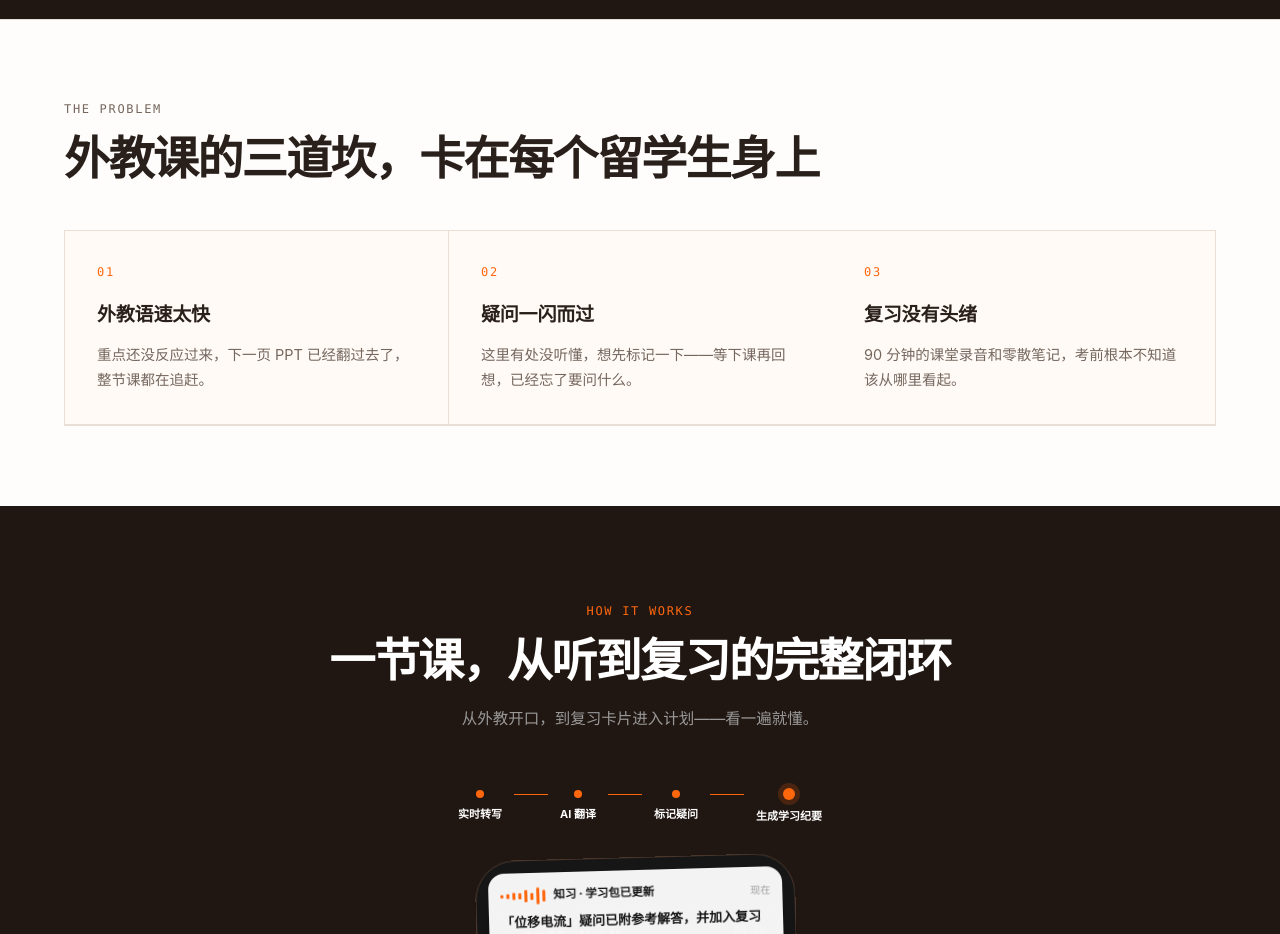
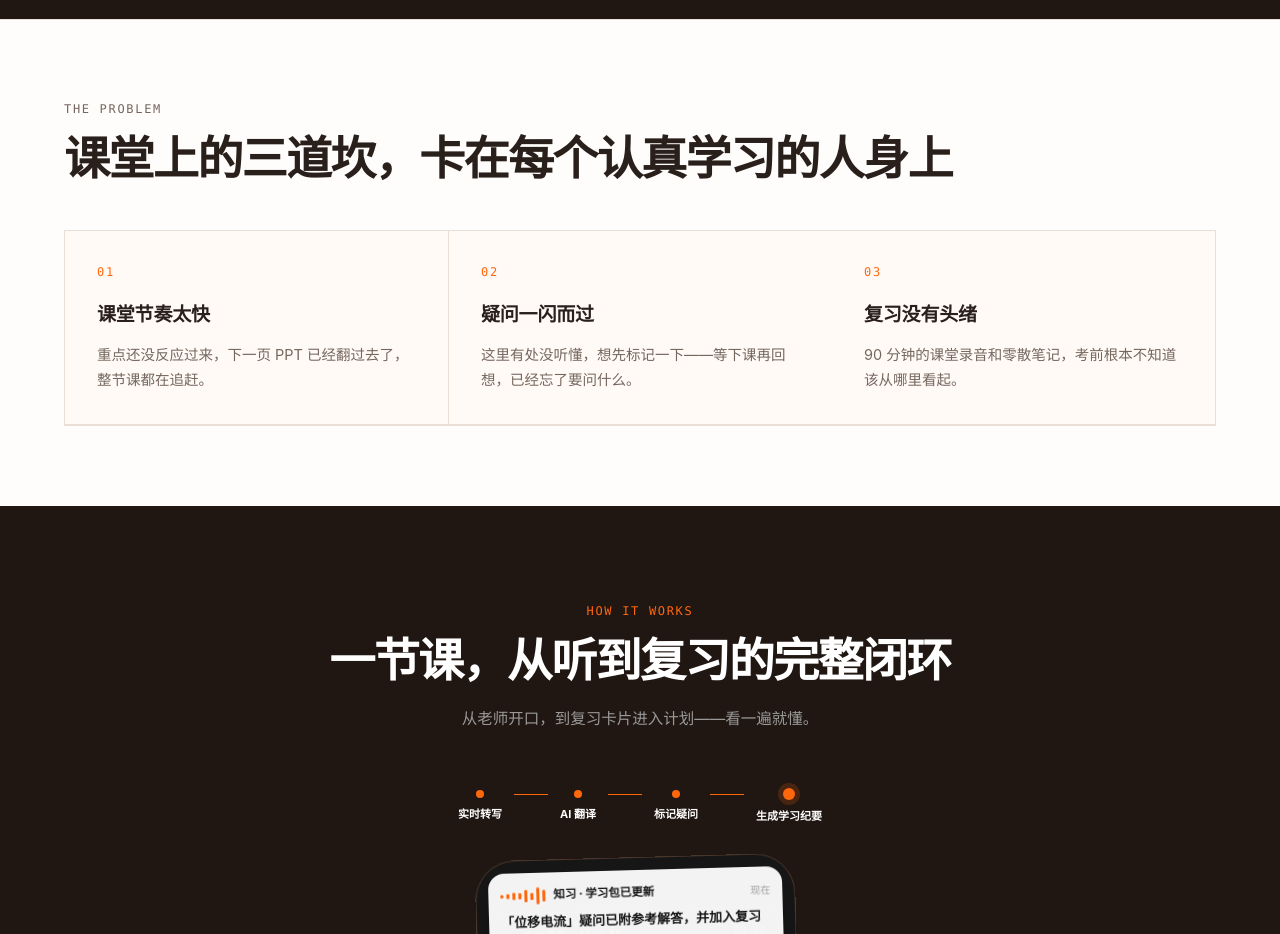
Before and after one commit to YZUSeanYan/course-companion, a React (Vite) app in the folder site/: page / in a window 1280 px wide. Shown: the part 1200-2134 px from the top of the page. Built offline with nearby package versions, Linux system fonts and the light colour scheme.

Commit message:
docs: 痛点文案普适化（贴合比赛与更广受众） (#63)
Co-authored-by: Seanyan <274781092+YZUSeanYan@users.noreply.github.com>

```diff
--- a/site/src/pages/Features.tsx
+++ b/site/src/pages/Features.tsx
@@ -268,7 +268,7 @@ const SECTIONS = [
   },
   {
     label: 'AI TRANSLATION',
-    title: '外教讲到哪，中文就跟到哪',
+    title: '老师讲到哪，中文就跟到哪',
     body: '转写定稿后自动进入独立翻译队列，中英双语对照展示。网络波动时翻译排队等待，录音与原文落库照常进行——你不会因为一次断网丢掉课堂内容，也不会为了等翻译停下听课。',
     points: ['原文优先落库，译文随后补齐', '翻译失败自动重试，不打断录音', '中英双语对照回看'],
     illustration: <TranslateIllustration />,
--- a/site/src/pages/Home.tsx
+++ b/site/src/pages/Home.tsx
@@ -48,7 +48,7 @@ const IconCards = (
 )
 
 const PAIN_POINTS = [
-  { n: '01', t: '外教语速太快', d: '重点还没反应过来，下一页 PPT 已经翻过去了，整节课都在追赶。' },
+  { n: '01', t: '课堂节奏太快', d: '重点还没反应过来，下一页 PPT 已经翻过去了，整节课都在追赶。' },
   { n: '02', t: '疑问一闪而过', d: '这里有处没听懂，想先标记一下——等下课再回想，已经忘了要问什么。' },
   { n: '03', t: '复习没有头绪', d: '90 分钟的课堂录音和零散笔记，考前根本不知道该从哪里看起。' },
 ]
@@ -160,7 +160,7 @@ export default function Home() {
           <Reveal>
             <p className="mono-label">THE PROBLEM</p>
             <h2 className="display mt-4" style={{ fontSize: 'clamp(30px, 4vw, 46px)' }}>
-              外教课的三道坎，卡在每个留学生身上
+              课堂上的三道坎，卡在每个认真学习的人身上
             </h2>
           </Reveal>
           <div className="grid md:grid-cols-3 gap-px mt-12" style={{ background: 'var(--line)', border: '1px solid var(--line)' }}>
@@ -186,7 +186,7 @@ export default function Home() {
               一节课，从听到复习的完整闭环
             </h2>
             <p className="mt-5 mx-auto max-w-xl" style={{ color: '#999', fontSize: 15.5, lineHeight: 1.8 }}>
-              从外教开口，到复习卡片进入计划——看一遍就懂。
+              从老师开口，到复习卡片进入计划——看一遍就懂。
             </p>
           </Reveal>
           <Reveal delay={0.12} className="mt-14">
```
